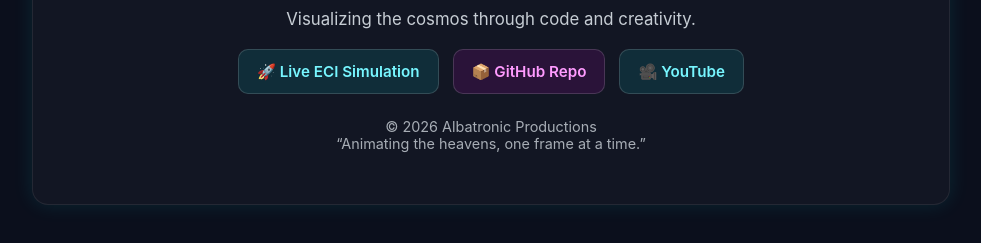
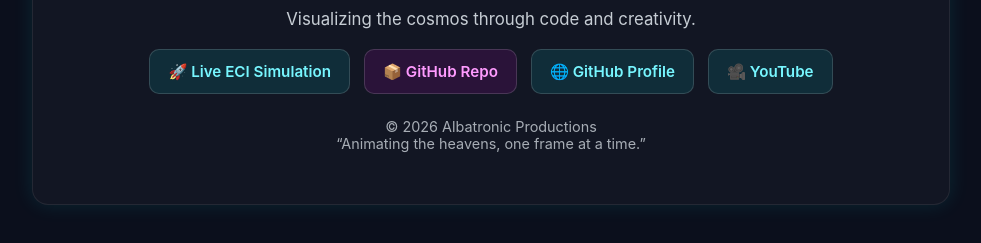
Before and after one commit to AlbatronicProductions/albatronicproductions.github.io, a plain HTML site: page index.html in a window 1280 px wide. Shown: the part 545-788 px from the top of the page, without its empty margins (149-1130 px from the left). Drawn offline with Linux system fonts and the light colour scheme.

Commit message:
Add GitHub profile link to index.html
Added a link to the GitHub profile in the buttons section.

```diff
--- a/index.html
+++ b/index.html
@@ -131,6 +131,7 @@
       <div class="btns">
         <a class="btn cyan" href="https://albatronicproductions.github.io/ECI-Frame-Geostatic-Simulation-v0.1/">🚀 Live ECI Simulation</a>
         <a class="btn magenta" href="https://github.com/AlbatronicProductions/ECI-Frame-Geostatic-Simulation-v0.1">📦 GitHub Repo</a>
+        <a class="btn cyan" href="https://github.com/AlbatronicProductions">🌐 GitHub Profile</a>
         <a class="btn cyan" href="https://www.youtube.com/@AlbatronicProductions">🎥 YouTube</a>
       </div>
 
```
